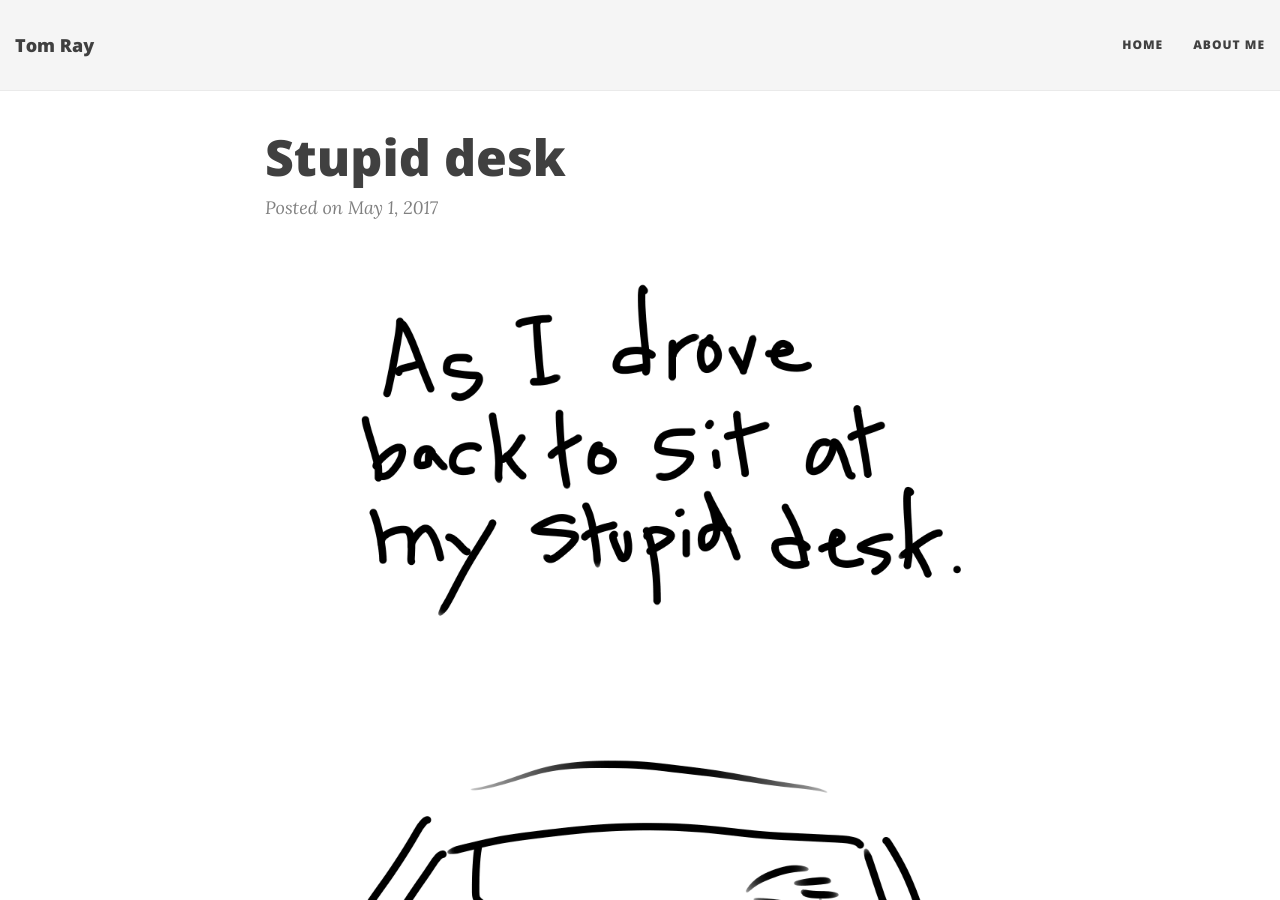
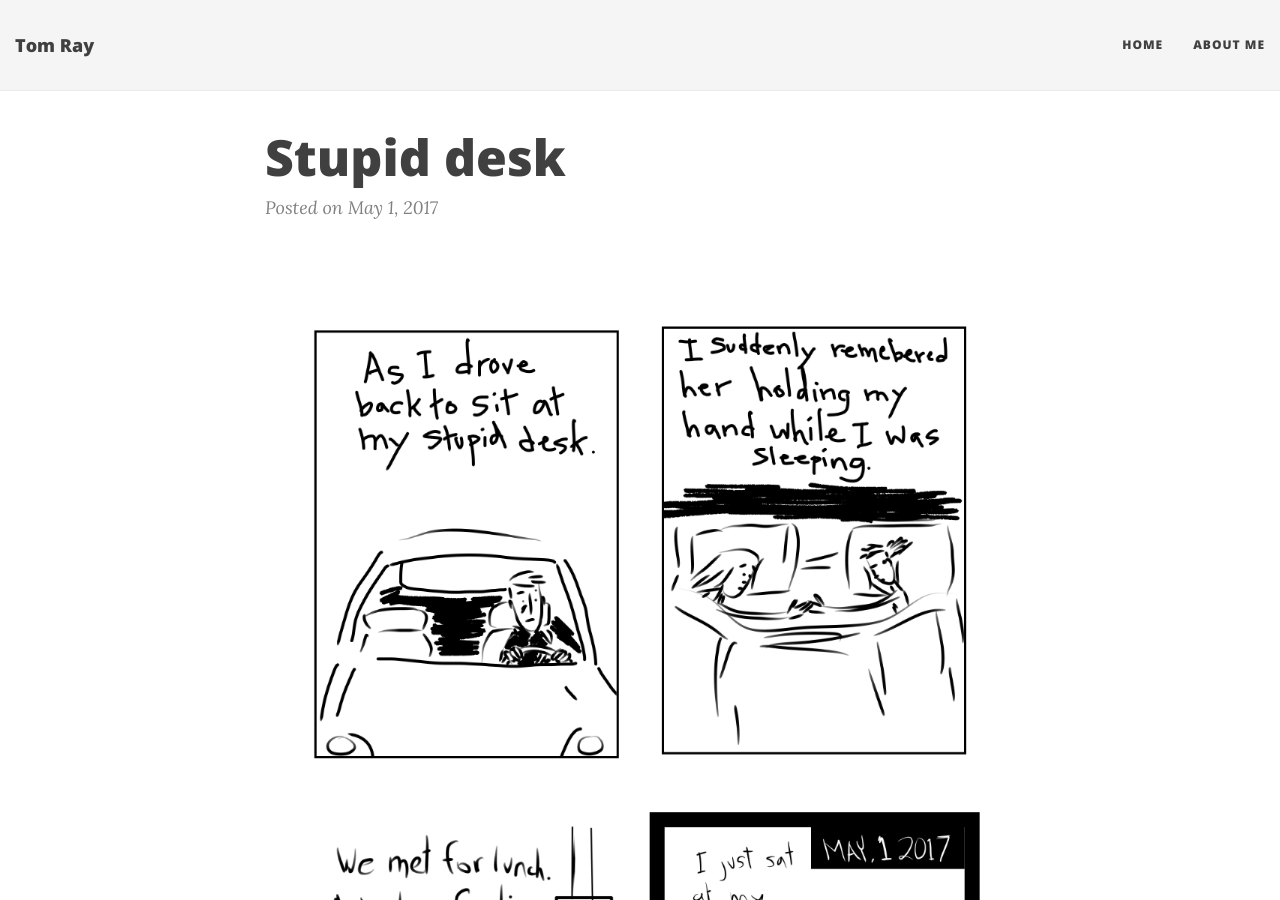
Before and after one commit to tmray/tmray.github.com, a Jekyll site: the page built from _posts/2017-05-01-stupid-desk.md, in a window 1280 px wide and 900 px high. Built offline with Jekyll 4.4.1, drawn with Linux system fonts in a browser that asks for light colours; nearby versions of some CDN libraries.

Commit message:
Update 2017-05-01-stupid-desk.md
changed to four panel

```diff
--- a/_posts/2017-05-01-stupid-desk.md
+++ b/_posts/2017-05-01-stupid-desk.md
@@ -2,10 +2,4 @@
 layout: post
 title: Stupid desk
 ---
-![panel 1](/public/images/may-1-2017-comic/panel4.png)
-
-![panel 2](/public/images/may-1-2017-comic/panel3.png)
-
-![panel 3](/public/images/may-1-2017-comic/panel2.png)
-
-![panel 4](/public/images/may-1-2017-comic/panel1.png)
+![Stupid desk](/public/images/may-1-2017-comic/may-1-2017-comic.png)
```
